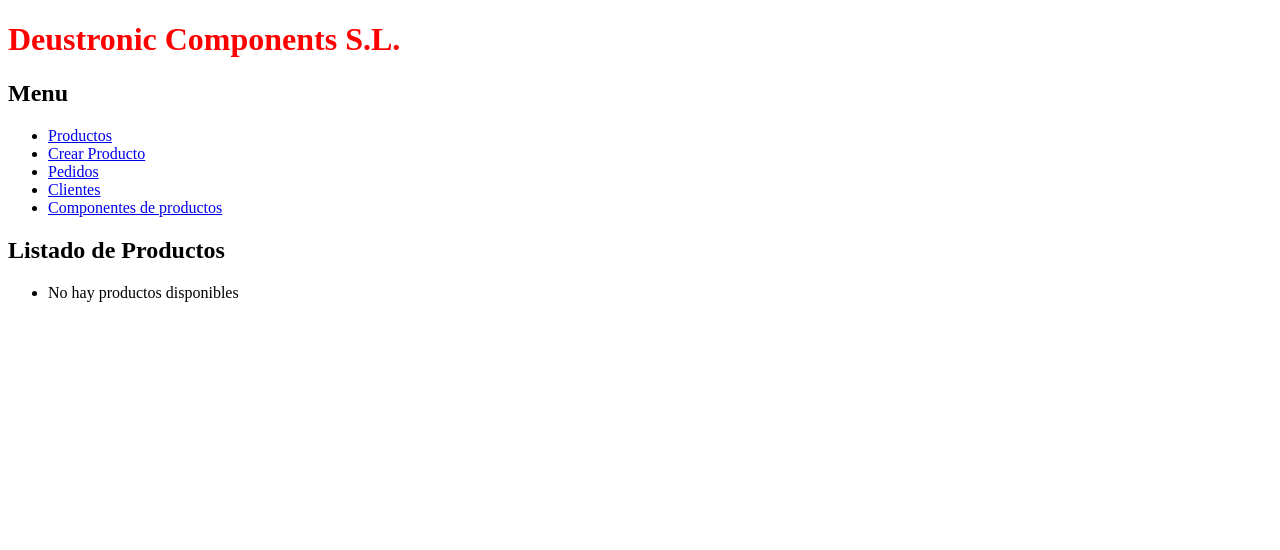
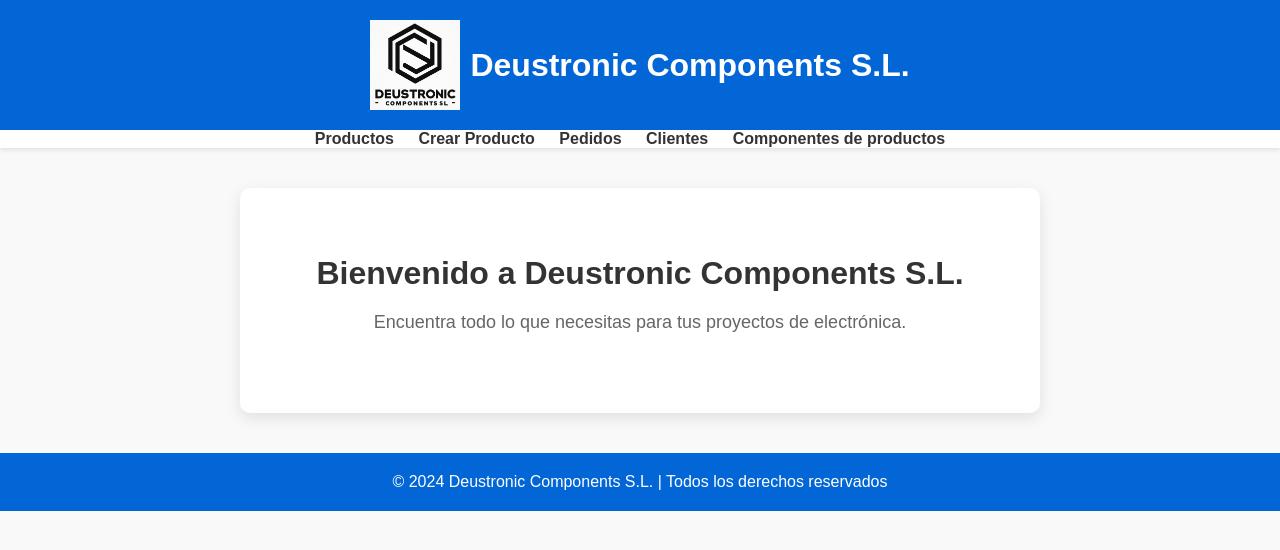
Before and after one commit to garaimg/IW-Equipo1-Proyecto-web-colaborativo, a Django app: page /appDeustronicComponents/productos/ in a window 1280 px wide. Shown: the top 550 px of the page. Run offline with Django 5.2, Linux system fonts and the light colour scheme; data that the repository does not hold is empty.

Commit message:
Initial layout made

```diff
--- a/DeustronicComponents/static/css/style.css
+++ b/DeustronicComponents/static/css/style.css
@@ -1,3 +1,86 @@
-h1{
-    color: red;
+body {
+    font-family: Arial, sans-serif;
+    margin: 0;
+    padding: 0;
+    background-color: #f9f9f9;
 }
+
+header {
+    background-color: #0366d6;
+    padding: 20px;
+    color: #fff;
+    text-align: center;
+}
+
+.logo-container {
+    display: flex;
+    align-items: center;
+    justify-content: center;
+}
+
+.logo-container img {
+    max-width: 100%;
+    margin-right: 10px;
+    width: 90px;
+}
+
+nav {
+    background-color: #fff;
+    box-shadow: 0 2px 5px rgba(0, 0, 0, 0.1);
+}
+
+nav ul {
+    list-style-type: none;
+    padding: 0;
+    margin: 0;
+    text-align: center;
+}
+
+nav li {
+    display: inline-block;
+    margin-right: 20px;
+}
+
+nav a {
+    color: #333;
+    text-decoration: none;
+    font-weight: bold;
+    transition: color 0.3s ease;
+}
+
+nav a:hover {
+    color: #0366d6;
+}
+
+#content {
+    margin: 20px auto;
+    padding: 20px;
+    max-width: 800px;
+}
+
+.main-section {
+    background-color: #fff;
+    border-radius: 10px;
+    box-shadow: 0 5px 15px rgba(0, 0, 0, 0.1);
+    padding: 40px;
+    text-align: center;
+}
+
+.main-section h2 {
+    color: #333;
+    font-size: 32px;
+    margin-bottom: 20px;
+}
+
+.main-section p {
+    color: #666;
+    font-size: 18px;
+    margin-bottom: 40px;
+}
+
+footer {
+    background-color: #0366d6;
+    color: #fff;
+    text-align: center;
+    padding: 20px 0;
+}
--- a/DeustronicComponents/templates/base.html
+++ b/DeustronicComponents/templates/base.html
@@ -1,18 +1,20 @@
-<!doctype html>
+<!DOCTYPE html>
 <html lang="en">
 <head>
     <meta charset="UTF-8">
-    <meta name="viewport"
-          content="width=device-width, user-scalable=no, initial-scale=1.0, maximum-scale=1.0, minimum-scale=1.0">
-    <meta http-equiv="X-UA-Compatible" content="ie=edge">
+    <meta name="viewport" content="width=device-width, initial-scale=1.0">
+    <title>{% block titulo %}Deustronic Components S.L.{% endblock %}</title>
     {% load static %}
     <link rel="stylesheet" href="{% static 'css/style.css' %}">
-    <title>{% block titulo %}Deustronic Components S.L.{% endblock %}</title>
 </head>
 <body>
-    <div id="content">
+    <header>
+        <div class="logo-container">
+            <img src="{% static 'images/logo.jpg' %}" alt="Deustronic Components Logo">
             <h1>Deustronic Components S.L.</h1>
-    <h2>Menu</h2>
+        </div>
+    </header>
+    <nav>
         <ul>
             <li><a href="{% url 'lista_productos' %}">Productos</a></li>
             <li><a href="{% url 'crear_producto' %}">Crear Producto</a></li>
@@ -20,7 +22,15 @@
             <li><a href="appDeustronicComponents/clientes.html">Clientes</a></li>
             <li><a href="appDeustronicComponents/componentes.html">Componentes de productos</a></li>
         </ul>
-        {% block contenido %}{% endblock %}
+    </nav>
+    <div id="content">
+        <section class="main-section">
+            <h2>Bienvenido a Deustronic Components S.L.</h2>
+            <p>Encuentra todo lo que necesitas para tus proyectos de electrónica.</p>
+        </section>
     </div>
+    <footer>
+        &copy; 2024 Deustronic Components S.L. | Todos los derechos reservados
+    </footer>
 </body>
 </html>
```
Also changed, not shown: DeustronicComponents/static/images/logo.jpg (added). Lines whose indentation alone changed are shown as unchanged.
